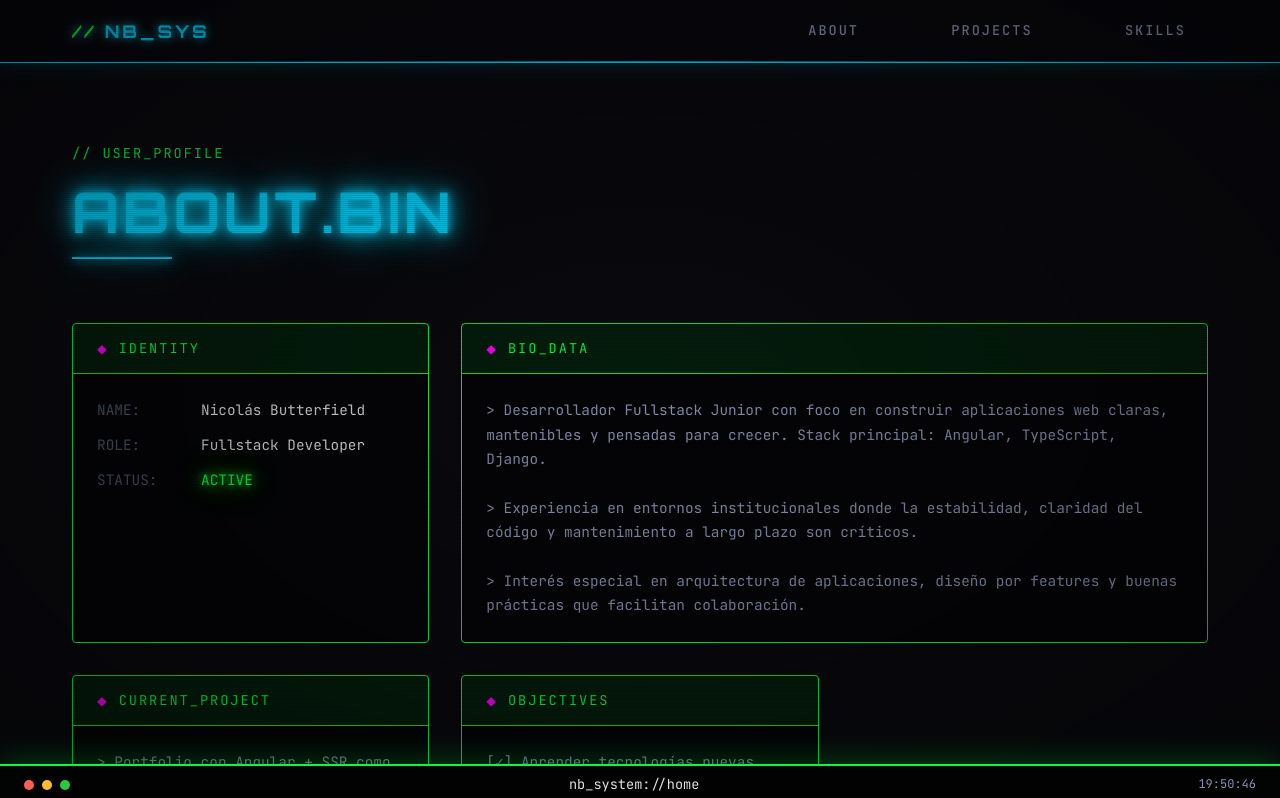
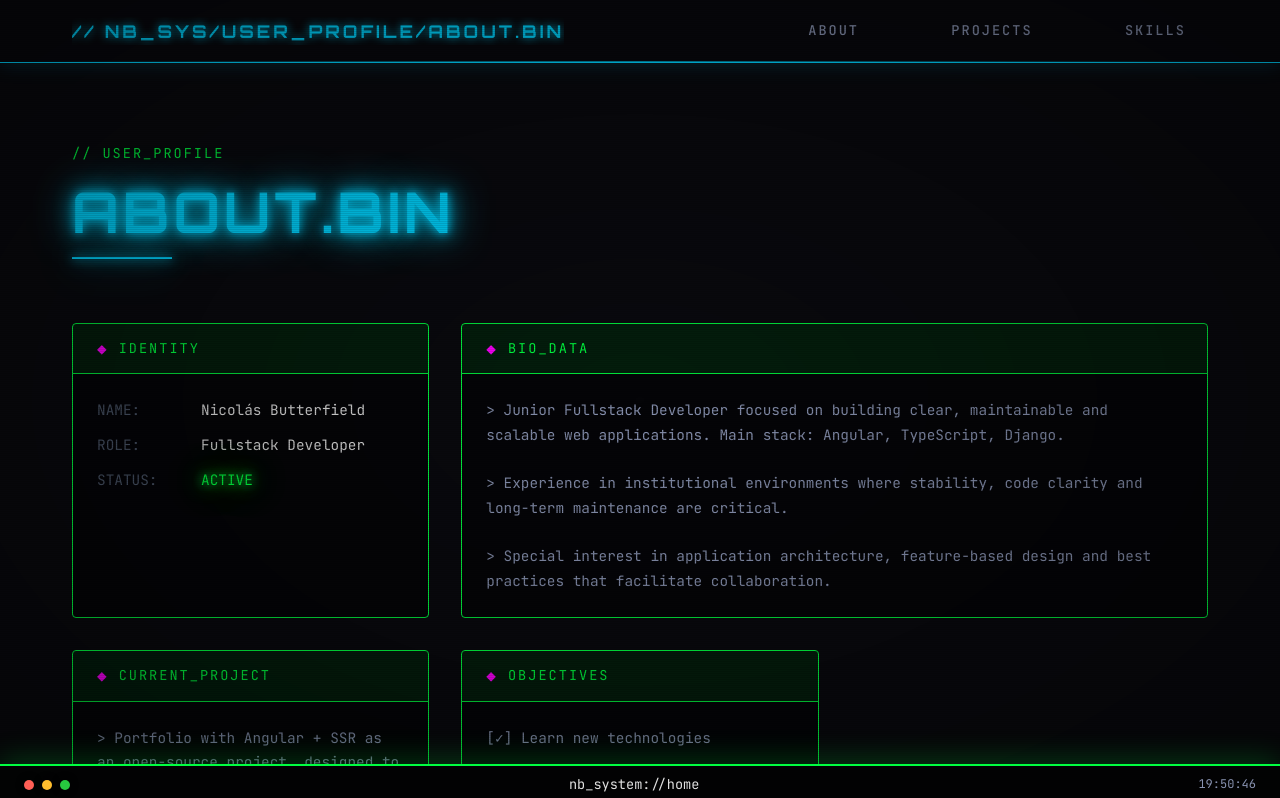
Before and after one commit to NicoButter/portfolio_2026, an Angular app: page /about in a window 1280 px wide. Shown: the top 798 px of the page. Built offline with nearby package versions, Linux system fonts and the light colour scheme.

Commit message:
feat: enhance navigation path display with dynamic updates based on route changes

```diff
--- a/src/app/features/about/about.html
+++ b/src/app/features/about/about.html
@@ -37,16 +37,16 @@
           </div>
           <div class="card-content">
             <p class="bio-text">
-              > Desarrollador Fullstack Junior con foco en construir aplicaciones web claras,
-              mantenibles y pensadas para crecer. Stack principal: Angular, TypeScript, Django.
+              > Junior Fullstack Developer focused on building clear, maintainable
+              and scalable web applications. Main stack: Angular, TypeScript, Django.
             </p>
             <p class="bio-text">
-              > Experiencia en entornos institucionales donde la estabilidad, claridad del código
-              y mantenimiento a largo plazo son críticos.
+              > Experience in institutional environments where stability, code clarity
+              and long-term maintenance are critical.
             </p>
             <p class="bio-text">
-              > Interés especial en arquitectura de aplicaciones, diseño por features y
-              buenas prácticas que facilitan colaboración.
+              > Special interest in application architecture, feature-based design and
+              best practices that facilitate collaboration.
             </p>
           </div>
         </div>
@@ -58,8 +58,8 @@
           </div>
           <div class="card-content">
             <p class="bio-text">
-              > Portfolio con Angular + SSR como proyecto open-source, pensado para ser
-              explorado y usado como base por otros desarrolladores.
+              > Portfolio with Angular + SSR as an open-source project, designed to be
+              explored and used as a base by other developers.
             </p>
           </div>
         </div>
@@ -71,9 +71,9 @@
           </div>
           <div class="card-content">
             <ul class="objective-list">
-              <li>[✓] Aprender tecnologías nuevas</li>
-              <li>[✓] Mejorar procesos existentes</li>
-              <li>[✓] Resolver problemas reales</li>
+              <li>[✓] Learn new technologies</li>
+              <li>[✓] Improve existing processes</li>
+              <li>[✓] Solve real problems</li>
               <li>[○] World domination (pending)</li>
             </ul>
           </div>
--- a/src/app/features/about/about.scss
+++ b/src/app/features/about/about.scss
@@ -26,6 +26,7 @@
 /* Section Header */
 .section-header {
   margin-bottom: var(--spacing-2xl);
+  position: relative;
 }
 
 .section-tag {
@@ -34,6 +35,7 @@
   color: var(--neon-green);
   text-transform: uppercase;
   letter-spacing: 2px;
+  animation: slide-from-header 0.8s cubic-bezier(0.34, 1.56, 0.64, 1);
 }
 
 .glitch-title {
@@ -44,6 +46,23 @@
   margin: var(--spacing-sm) 0;
   text-transform: uppercase;
   letter-spacing: 4px;
+  animation: slide-from-header 1s cubic-bezier(0.34, 1.56, 0.64, 1) 0.2s backwards;
+}
+
+@keyframes slide-from-header {
+  0% {
+    opacity: 0;
+    transform: translateY(-120px);
+    filter: blur(10px);
+  }
+  50% {
+    opacity: 0.5;
+  }
+  100% {
+    opacity: 1;
+    transform: translateY(0);
+    filter: blur(0);
+  }
 }
 
 .header-line {
--- a/src/app/features/projects/projects.scss
+++ b/src/app/features/projects/projects.scss
@@ -26,6 +26,7 @@
 /* Section Header */
 .section-header {
   margin-bottom: var(--spacing-2xl);
+  position: relative;
 }
 
 .section-tag {
@@ -34,6 +35,7 @@
   color: var(--neon-green);
   text-transform: uppercase;
   letter-spacing: 2px;
+  animation: slide-from-header 0.8s cubic-bezier(0.34, 1.56, 0.64, 1);
 }
 
 .glitch-title {
@@ -44,6 +46,23 @@
   margin: var(--spacing-sm) 0;
   text-transform: uppercase;
   letter-spacing: 4px;
+  animation: slide-from-header 1s cubic-bezier(0.34, 1.56, 0.64, 1) 0.2s backwards;
+}
+
+@keyframes slide-from-header {
+  0% {
+    opacity: 0;
+    transform: translateY(-120px);
+    filter: blur(10px);
+  }
+  50% {
+    opacity: 0.5;
+  }
+  100% {
+    opacity: 1;
+    transform: translateY(0);
+    filter: blur(0);
+  }
 }
 
 .header-line {
--- a/src/app/features/skills/skills.scss
+++ b/src/app/features/skills/skills.scss
@@ -26,6 +26,7 @@
 /* Section Header */
 .section-header {
   margin-bottom: var(--spacing-2xl);
+  position: relative;
 }
 
 .section-tag {
@@ -34,6 +35,7 @@
   color: var(--neon-green);
   text-transform: uppercase;
   letter-spacing: 2px;
+  animation: slide-from-header 0.8s cubic-bezier(0.34, 1.56, 0.64, 1);
 }
 
 .glitch-title {
@@ -44,6 +46,23 @@
   margin: var(--spacing-sm) 0;
   text-transform: uppercase;
   letter-spacing: 4px;
+  animation: slide-from-header 1s cubic-bezier(0.34, 1.56, 0.64, 1) 0.2s backwards;
+}
+
+@keyframes slide-from-header {
+  0% {
+    opacity: 0;
+    transform: translateY(-120px);
+    filter: blur(10px);
+  }
+  50% {
+    opacity: 0.5;
+  }
+  100% {
+    opacity: 1;
+    transform: translateY(0);
+    filter: blur(0);
+  }
 }
 
 .header-line {
--- a/src/app/layout/header/nav/nav.html
+++ b/src/app/layout/header/nav/nav.html
@@ -1,6 +1,8 @@
 <nav class="nav" [class.animate-nav]="animateOnHome()">
   <div class="container">
-    <a (click)="navigateTo($event, '/')" class="brand" style="cursor: pointer;">NB_SYS</a>
+    <a (click)="navigateTo($event, '/')" class="brand" style="cursor: pointer;">
+      <span class="path-text">{{ currentPath() }}</span>
+    </a>
     <div class="nav-links">
       <a (click)="navigateTo($event, '/about')" class="nav-link" style="cursor: pointer;">About</a>
       <a (click)="navigateTo($event, '/projects')" class="nav-link" style="cursor: pointer;">Projects</a>
--- a/src/app/layout/header/nav/nav.scss
+++ b/src/app/layout/header/nav/nav.scss
@@ -90,19 +90,30 @@
   letter-spacing: 3px;
   transition: all var(--transition-fast);
   text-shadow: 0 0 10px var(--neon-cyan);
-
-  &::before {
-    content: '// ';
-    color: var(--neon-green);
-  }
+  position: relative;
+  overflow: hidden;
 
   &:hover {
     color: var(--neon-magenta);
     text-shadow: var(--glow-magenta);
+  }
+}
 
-    &::before {
-      color: var(--neon-magenta);
-    }
+.path-text {
+  display: inline-block;
+  animation: path-update 0.5s cubic-bezier(0.34, 1.56, 0.64, 1);
+}
+
+@keyframes path-update {
+  0% {
+    opacity: 0;
+    transform: translateX(-10px);
+    filter: blur(5px);
+  }
+  100% {
+    opacity: 1;
+    transform: translateX(0);
+    filter: blur(0);
   }
 }
 
--- a/src/app/layout/header/nav/nav.ts
+++ b/src/app/layout/header/nav/nav.ts
@@ -1,5 +1,6 @@
 import { ChangeDetectionStrategy, Component, OnInit, inject, signal } from '@angular/core';
-import { Router } from '@angular/router';
+import { Router, NavigationEnd } from '@angular/router';
+import { filter } from 'rxjs';
 import { QuakeTerminalService } from '../../../core/services/quake-terminal.service';
 
 @Component({
@@ -13,6 +14,14 @@ export class Nav implements OnInit {
   private footerTerminalSvc = inject(QuakeTerminalService);
 
   animateOnHome = signal(false);
+  currentPath = signal('// NB_SYS');
+
+  private readonly pathMap: Record<string, string> = {
+    '/': '// NB_SYS',
+    '/about': '// NB_SYS/USER_PROFILE/ABOUT.BIN',
+    '/projects': '// NB_SYS/PROJECTS/PROJECTS.BIN',
+    '/skills': '// NB_SYS/SKILLS/SKILLS.BIN',
+  };
 
   ngOnInit() {
     const isHome = this.router.url === '/' || this.router.url === '';
@@ -20,6 +29,21 @@ export class Nav implements OnInit {
     if (isHome) {
       this.animateOnHome.set(true);
     }
+
+    // Establecer path inicial
+    this.updatePath(this.router.url);
+
+    // Escuchar cambios de ruta
+    this.router.events
+      .pipe(filter(event => event instanceof NavigationEnd))
+      .subscribe((event: any) => {
+        this.updatePath(event.urlAfterRedirects);
+      });
+  }
+
+  private updatePath(url: string): void {
+    const path = this.pathMap[url] || '// NB_SYS';
+    this.currentPath.set(path);
   }
 
   navigateTo(event: Event, route: string): void {
--- a/src/app/layout/quake-terminal/quake-terminal.component.html
+++ b/src/app/layout/quake-terminal/quake-terminal.component.html
@@ -4,11 +4,9 @@
   [class.minimizing]="minimizing()"
   [class.expanded]="expanded()"
   [class.hidden]="!booting() && !bootComplete() && hidden()"
-  (mouseenter)="onMouseEnter()"
-  (mouseleave)="onMouseLeave()"
 >
-  <div class="terminal-window-footer" (mouseenter)="onWindowEnter()" (mouseleave)="onWindowLeave()">
-    <div class="terminal-header" (mouseenter)="onHeaderEnter()" (mouseleave)="onHeaderLeave()">
+  <div class="terminal-window-footer">
+    <div class="terminal-header">
       <div class="terminal-buttons">
         <span class="btn-close"></span>
         <span class="btn-min"></span>
--- a/src/app/layout/quake-terminal/quake-terminal.component.ts
+++ b/src/app/layout/quake-terminal/quake-terminal.component.ts
@@ -38,7 +38,6 @@ export class QuakeTerminal implements OnInit, OnDestroy {
         if (!this.quakeSvc.bootComplete()) {
           return;
         }
-        // Solo actualizar el routeLabel, no ejecutar navigate
         const label = this.titles[event.urlAfterRedirects] ?? event.urlAfterRedirects ?? 'route';
         this.quakeSvc.routeLabel.set(label);
       });
@@ -58,35 +57,6 @@ export class QuakeTerminal implements OnInit, OnDestroy {
     this.quakeSvc.skipBoot();
   }
 
-  onMouseEnter(): void {
-    console.log('🟢 FOOTER mouseenter', {
-      booting: this.booting(),
-      expanded: this.expanded(),
-      minimizing: this.minimizing(),
-      bootComplete: this.bootComplete()
-    });
-  }
-
-  onMouseLeave(): void {
-    console.log('🔴 FOOTER mouseleave');
-  }
-
-  onWindowEnter(): void {
-    console.log('🟡 WINDOW mouseenter');
-  }
-
-  onWindowLeave(): void {
-    console.log('🟠 WINDOW mouseleave');
-  }
-
-  onHeaderEnter(): void {
-    console.log('🔵 HEADER mouseenter');
-  }
-
-  onHeaderLeave(): void {
-    console.log('⚪ HEADER mouseleave');
-  }
-
   private now(): string {
     return new Date().toLocaleTimeString('en-US', { hour12: false });
   }
```
